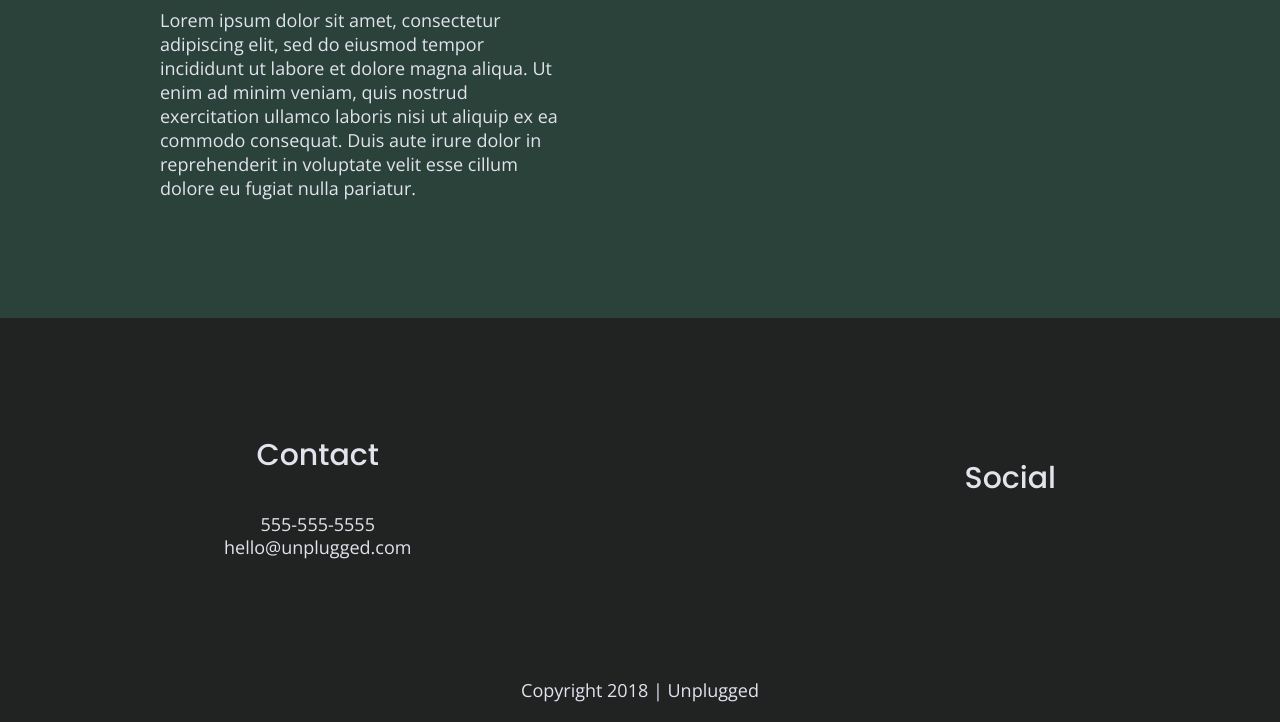
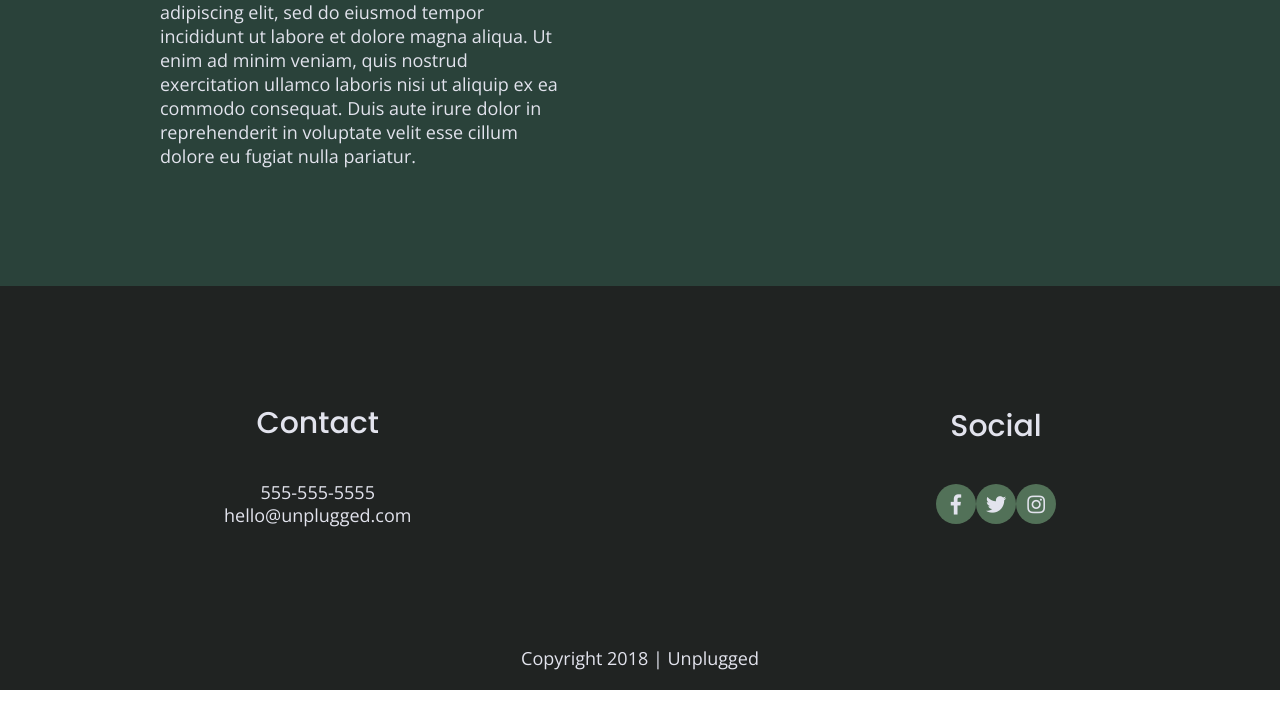
Before and after one commit to Julie-S2020/Responsive-Project, a website built with Parcel: page index.html in a window 1280 px wide. Shown: the part 2680-3402 px from the top of the page. After the commit the page ends 3370 px from the top, so only its background shows below. Built offline with nearby package versions, Linux system fonts and the light colour scheme.

Commit message:
social icons added

```diff
--- a/css/main.css
+++ b/css/main.css
@@ -246,13 +246,21 @@
   display: flex;
   justify-content: space-around;
   align-items: center;
+  font-size: 1.125em;
+
 }
+
 
 footer .social-icons p {
   display: flex;
   justify-content: center;
   align-items: center;
+  background-color: #527158;
+  border-radius: 50%;
+  width: 40px;
+  height: 40px;
 }
+
  footer .copyright {
    margin: 20px 0;
 }
@@ -331,7 +339,7 @@
 }
 
 .fontawesome-icon {
-  font-size: 4.5em;
+  font-size: 3.75em;
   padding-bottom: 40px;
 }
 
--- a/index.html
+++ b/index.html
@@ -166,13 +166,13 @@
           <h4>Social</h4>
           <div class="social-icons">
             <p>
-              <a href="https://www.facebook.com/Skillcrush/" target="_blank"></a>
+              <a href="https://www.facebook.com/Skillcrush/" target="_blank"><i class="fab fa-facebook-f"></i></a>
             </p>
             <p>
-              <a href="https://twitter.com/Skillcrush" target="_blank"></a>
+              <a href="https://twitter.com/Skillcrush" target="_blank"><i class="fab fa-twitter"></i></a>
             </p>
             <p>
-              <a href="https://www.instagram.com/skillcrush/" target="_blank"></a>
+              <a href="https://www.instagram.com/skillcrush/" target="_blank"><i class="fab fa-instagram"></i></a>
             </p>
           </div>
         </div>
```
